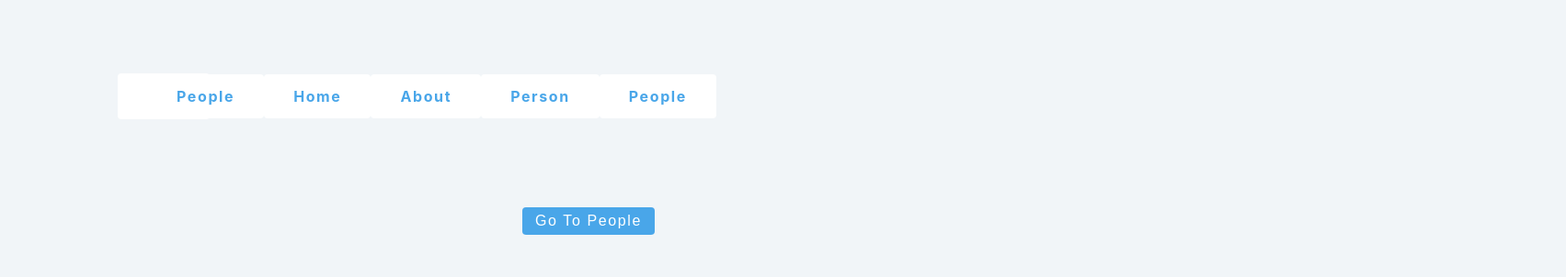
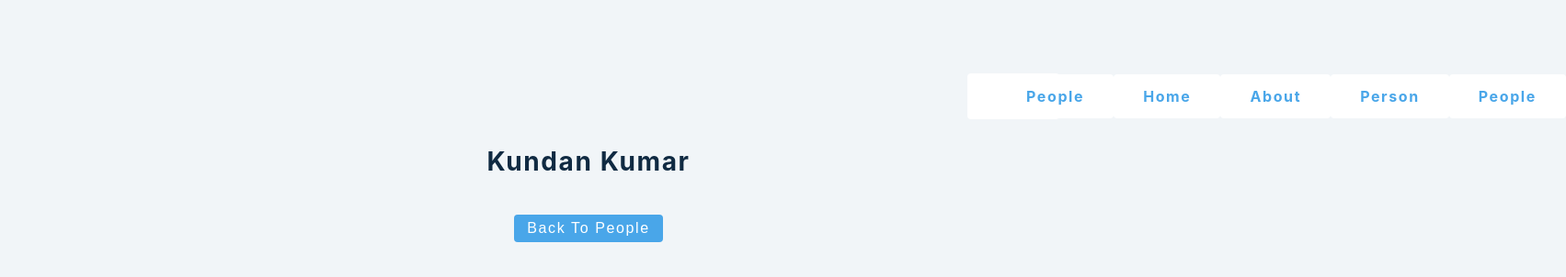
Before and after one commit to kundankr94700/Advanced_React, a React (Create React App) app: page /Person/1 in a window 1280 px wide. Shown: the top 302 px of the page at 92% size, 1703 px wide, since content can reach past the window. Built offline with nearby package versions, Linux system fonts and the light colour scheme.

Commit message:
useparam, useefect and useState with router

```diff
--- a/src/Tutorial/React-Router/NavBar.js
+++ b/src/Tutorial/React-Router/NavBar.js
@@ -5,7 +5,7 @@ import {Links} from '../Links'
 function NavBar() {
     const [myLink,setLinks]=React.useState(Links)
     return (
-        <div className='item' style={{width:100,height:50,margin:'4rem'}}>
+        <div className='item' style={{width:100,height:50,alignItems:'center',marginRight:'4rem' , marginTop:'4rem'}}>
             {
                 myLink.map(x=>{
                     return(
--- a/src/Tutorial/React-Router/Person.js
+++ b/src/Tutorial/React-Router/Person.js
@@ -1,9 +1,18 @@
-import React from 'react'
+import React,{useEffect,useState} from 'react'
+import {data} from '../Data'
+import {Link,useParams} from 'react-router-dom'
+function Person() {
 
-function Person() {
+    const {id}=useParams()
+    const [name,setName]=useState("Default Name")
+    useEffect(()=>{
+        const newName=data.find(x=>x.id===parseInt(id))
+        setName(newName.name)
+    },[])
+    console.log(id);
     return (
-        <div>
-            <a href='http://localhost:3002/people'><button className='btn'>Go to People</button></a>
+        <div><h3>{name}</h3>
+            <a href='/people'><button className='btn'>Back to People</button></a>
         </div>
     )
 }
```
